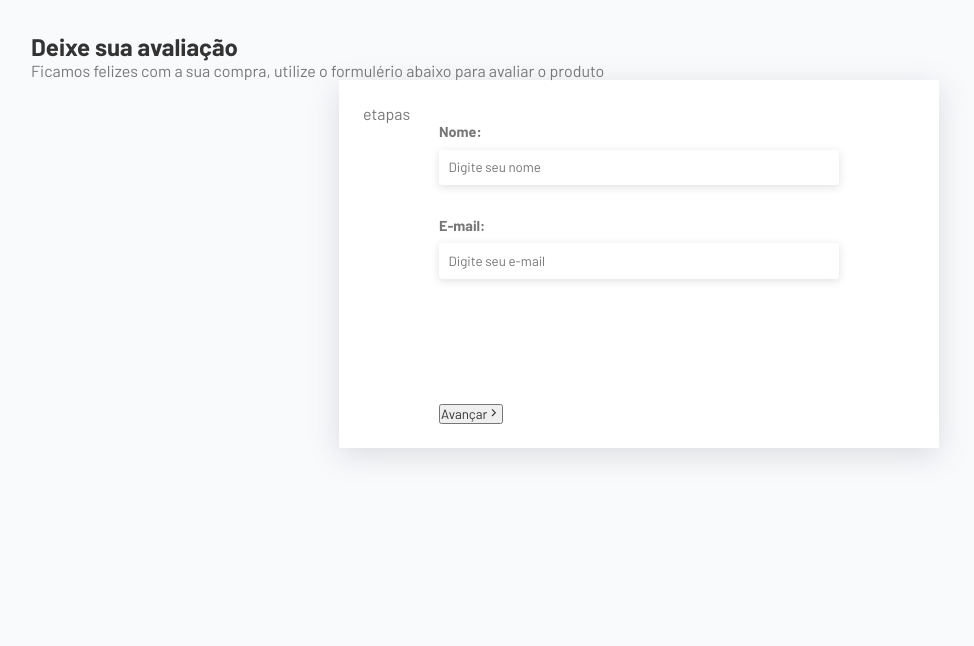
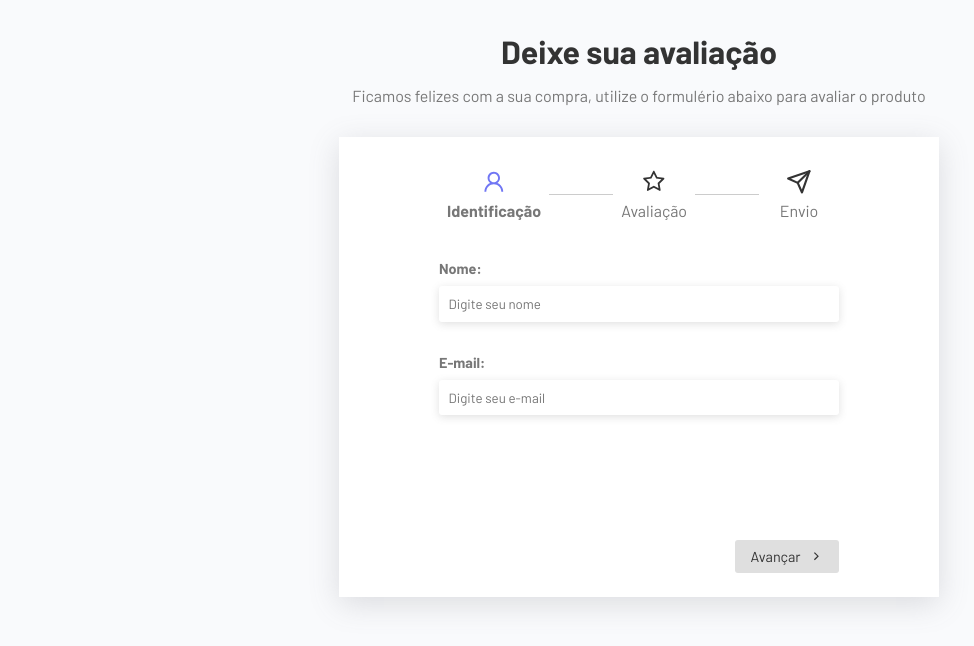
Before and after one commit to CamilaMaximo/Formul-rio-Multistep-com-React, a React (Vite) app in the folder form_multistep/: page / in a window 1280 px wide. Shown: the top 646 px of the page, without its empty margins (1-975 px from the left). Built offline with nearby package versions, Linux system fonts and the light colour scheme.

Commit message:
atualização

```diff
--- a/form_multistep/src/App.css
+++ b/form_multistep/src/App.css
@@ -3,11 +3,11 @@
 }
 
 /*header*/
-.header {
+.hearder{
     text-align: center;
     margin-bottom: 2rem;
 }
-.header h2 {
+.hearder h2 {
     font-size: 2rem;
     margin-bottom: 1rem;
 }
@@ -47,3 +47,29 @@ textarea{
     border-radius: 3px;
     box-shadow: rgba(99,99,99,0.2) 0px 2px 8px 0;
 }
+textarea{
+    height: 120px;
+}
+
+/*Action*/
+.actions{
+    display: flex;
+    justify-content: flex-end;
+    gap: 1rem;
+}
+.actions button{
+    font-size: .9rem;
+    padding: 0.5rem 1rem;
+    display: flex;
+    gap: 0.5rem;
+    align-items: center;
+    border-radius: 3px;
+    background-color: #dfdfdf;
+    cursor: pointer;
+    border: none;
+    transition: 0.3s;
+}
+
+.actions button:hover{
+    background-color: #cfcfcf;
+}
--- a/form_multistep/src/App.jsx
+++ b/form_multistep/src/App.jsx
@@ -4,11 +4,12 @@ import {FiSend} from "react-icons/fi"
 import UseForm from "./components/UseForm";
 import ReviewForm from "./components/ReviewForm";
 import Thanks from "./components/Thanks";
-
+import Steps from "./components/Steps";
 //Hooks
 import { useform } from "./Hooks/useForm";
 
 import './App.css'
+
 
 function App() {
  const formComponents = [
@@ -26,7 +27,7 @@ function App() {
         <p>Ficamos felizes com a sua compra, utilize o formulério abaixo para avaliar o produto</p>
       </div>
       <div className="form-container">
-        <p>etapas</p>
+        <Steps currentStep={currentStep}/>
         <form onSubmit={(e) => changeStep(currentStep + 1,e)}>
           <div className="inputs-container">{currentcomponent}</div>
           <div className="actions">
--- /dev/null
+++ b/form_multistep/src/components/Steps.css
@@ -0,0 +1,36 @@
+.steps {
+   display: flex;
+   gap: 4rem;
+   justify-content: center;
+   align-items: center;
+   max-width: 400px;
+   margin:  0 auto;
+   position: relative;
+   margin-bottom: 2rem;
+}
+
+.steps::after{
+    content: "";
+    width: 380px;
+    border-bottom: 1px solid #ccc ;
+    position: absolute;
+    gap: 20px;
+}
+.step{
+    text-align: center;
+    background-color: #fff;
+    z-index: 1;
+    width: 120px;
+    padding:0.5rem ;
+}
+
+.step svg{
+    font-size: 1.6rem;
+    margin-bottom: .2rem;
+}
+.active {
+    font-weight: bold;
+}
+.active > svg {
+    fill:#7076f4;
+}
--- /dev/null
+++ b/form_multistep/src/components/Steps.jsx
@@ -0,0 +1,24 @@
+import {AiOutlineUser, AiOutlineStar} from 'react-icons/ai';
+import {FiSend} from 'react-icons/fi';
+
+import './Steps.css';
+
+const Steps = ({currentStep}) => {
+  return <div className='steps'>
+        <div className='step active'>
+            <AiOutlineUser/>
+            <p>Identificação</p>
+        </div>
+        <div className={`step ${currentStep>= 1 ? "active": ''}`}>
+            <AiOutlineStar/>
+            <p>Avaliação</p>
+        </div>
+           <div className={`step ${currentStep>= 2 ? "active": ''}`}>
+            <FiSend/>
+            <p>Envio</p>
+        </div>
+        </div>;
+
+}
+
+export default Steps
```
